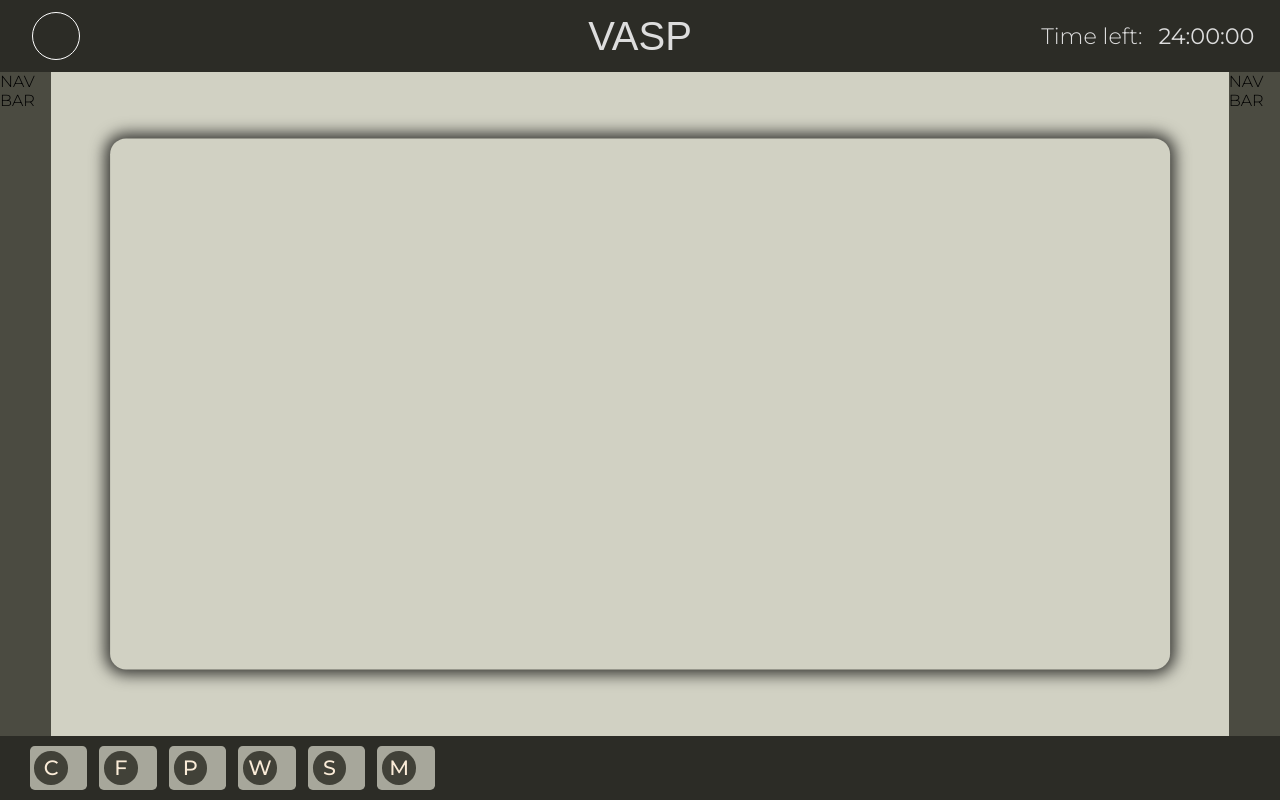
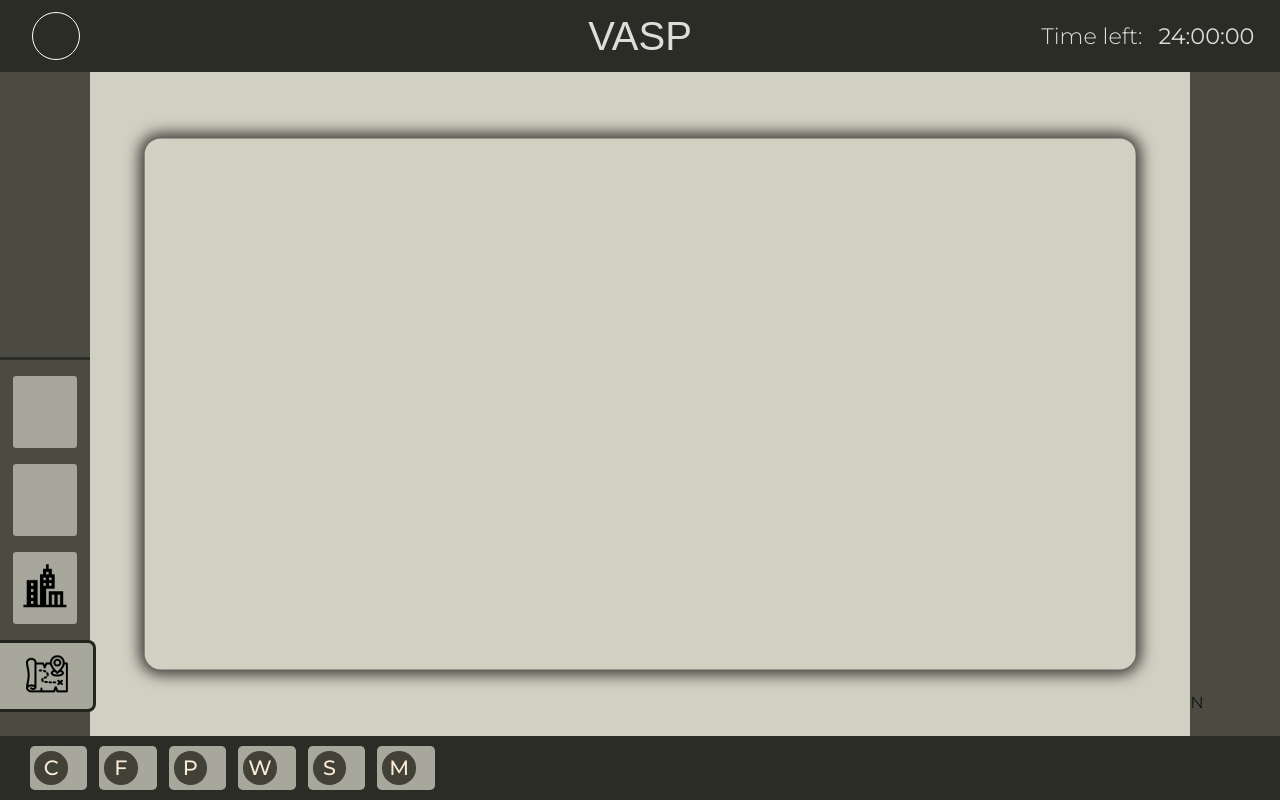
Before and after one commit to Ejcz/VASP, a plain HTML site: page game.html in a window 1280 px wide. Drawn offline with Linux system fonts and the light colour scheme; no server answers; sample sign-in values are in the browser's storage; a web font is replaced by a local one.

Commit message:
nav bar progress

```diff
--- a/css/style.css
+++ b/css/style.css
@@ -5,8 +5,8 @@
 }
 /* Map section */
 .map {
-	flex-basis: 92%;
 	position: relative;
+	flex: 1;
 }
 .map-supp {
 	overflow: hidden;
@@ -91,11 +91,51 @@
 	background-image: url(../images/city.png);
 	background-size: contain;
 }
+
 /* Navigation bars section */
 .nav {
-	flex-basis: 4%;
-	min-width: 3rem;
 	background-color: #4b4b41;
+	position: relative;
+	display: flex;
+	flex-direction: column;
+	justify-content: end;
+	padding-bottom: 1.5rem;
+	width: 5.6rem;
+}
+.nav-button {
+	height: 4.5rem;
+	overflow: hidden;
+	width: 4rem;
+	position: relative;
+	border-radius: 0.2rem;
+	margin: 1rem 0 0 0.8rem;
+	background-color: #a7a79b;
+	cursor: pointer;
+	transition: all ease-in-out 0.3s, border ease-in-out 0.05s;
+}
+.nav-button:not(.nav-button-clicked):hover {
+	background-color: #cacaba;
+}
+.nav-button-clicked {
+	width: 6rem;
+	border-radius: 0 0.5rem 0.5rem 0;
+	margin: 1rem 0 0 0;
+	border-right: solid 0.2rem #252520;
+	border-top: solid 0.2rem #252520;
+	border-bottom: solid 0.2rem #252520;
+	cursor: auto;
+}
+.nav-button img {
+	height: calc(0.6 * 4.5rem);
+	position: absolute;
+	left: 50%;
+	top: 50%;
+	transform: translate(-50%, -55%);
+}
+.nav-line {
+	width: 100%;
+	height: 0.2rem;
+	background-color: #2c2c26;
 }
 /* Footer section */
 .footer {
@@ -151,7 +191,8 @@
 	border-radius: 1.3rem;
 	text-align: center;
 	font-weight: 500;
-	border: #2c2c26 0.2rem solid;
+	border: #4d4d42 0.1rem solid;
+	box-shadow: 0px 0px 15px 5px rgba(36, 36, 36, 0.5);
 }
 .pop-out-animation {
 	transform: translate(-50%, -50%) scale(1);
--- a/game.html
+++ b/game.html
@@ -20,6 +20,7 @@
         https://www.flaticon.com/free-icons/invitation - icons created by Kiranshastry - Flaticon
         https://www.flaticon.com/free-icons/logout - icons created by Freepik - Flaticon
         https://www.flaticon.com/free-icons/home-button - icons created by Freepik - Flaticon
+        https://www.flaticon.com/free-icons/trip - icons created by Freepik - Flaticon
      -->
 </head>
 
@@ -39,7 +40,13 @@
         <div class="turn-counter">Time left:<span>24:00:00</span></div>
     </div>
     <div class="container-1">
-        <div class="nav">NAV BAR</div>
+        <div class="nav">
+            <div class="nav-line"></div>
+            <div class="nav-button"><img src="" /></div>
+            <div class="nav-button"><img src="" /></div>
+            <div class="nav-button" id="city-button"><img src="/images/city.png" /></div>
+            <div class="nav-button nav-button-clicked" id="map-button"><img src="/images/treasure-map.png" /></div>
+        </div>
         <div class="map">
             <div class="pop-out pop-out-transition">
 
@@ -48,7 +55,7 @@
                 <div class="map-drag"></div>
             </div>
         </div>
-        <div class="nav">NAV BAR</div>
+        <div class="nav">N</div>
     </div>
     <div class="footer">
         <div class="stat-box" title="Cash">
--- a/js/app.js
+++ b/js/app.js
@@ -98,14 +98,15 @@ function hex_clicked(hex_id) {
 	pop_out.classList.toggle('pop-out-animation');
 	map_supp.classList.toggle('map-transition');
 	map_supp.classList.toggle('map-animation');
-	document.querySelector('.footer').addEventListener('click', footer_clicked);
+	document.querySelector('#map-button').addEventListener('click', map_clicked);
+	document.querySelector('#map-button').classList.remove('nav-button-clicked');
 }
-function footer_clicked() {
+function map_clicked() {
 	pop_out.classList.toggle('pop-out-transition');
 	pop_out.classList.toggle('pop-out-animation');
 	map_supp.classList.toggle('map-transition');
 	map_supp.classList.toggle('map-animation');
-	document.querySelector('.footer').removeEventListener('click', footer_clicked);
+	document.querySelector('#map-button').removeEventListener('click', map_clicked);
 }
 
 //Map dragging:
@@ -174,3 +175,14 @@ const resourcesListener = onSnapshot(doc(database, 'Games', gameName, 'GameInfo'
 		document.querySelector('.' + r + '-stat').innerHTML = resources[r];
 	}
 });
+
+//Navigation bar buttons
+
+[].forEach.call(document.getElementsByClassName('nav-button'), function (element) {
+	element.addEventListener('click', (ev) => {
+		[].forEach.call(document.getElementsByClassName('nav-button'), function (element2) {
+			element2.classList.remove('nav-button-clicked');
+		});
+		element.classList.add('nav-button-clicked');
+	});
+});
```
Also changed, not shown: images/treasure-map.png (added).
